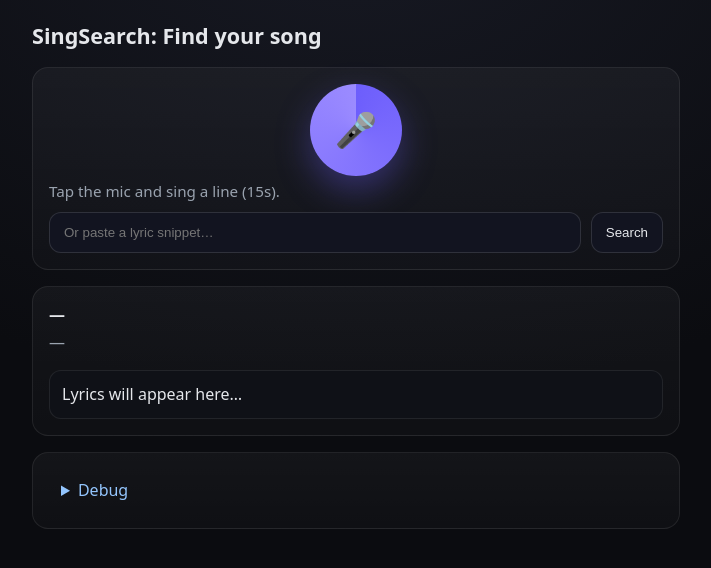
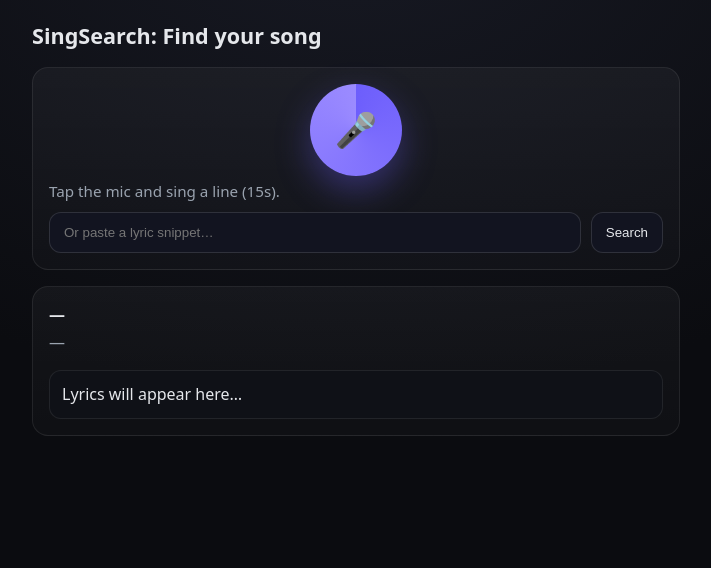
Before and after one commit to desiregasagara/songs-to-lyrics, a website: page index.html in a window 1280 px wide. Shown: the whole page, without its empty margins (284-995 px from the left). Drawn offline with Linux system fonts and the light colour scheme.

Commit message:
Remove debug panel for demo

```diff
--- a/index.html
+++ b/index.html
@@ -135,10 +135,7 @@
       <div id="lyrics" class="lyrics">Lyrics will appear here…</div>
     </section>
 
-    <details id="debugPanel" class="card">
-      <summary>Debug</summary>
-      <pre id="debug"></pre>
-    </details>
+
   </div>
 
   <script>
```
